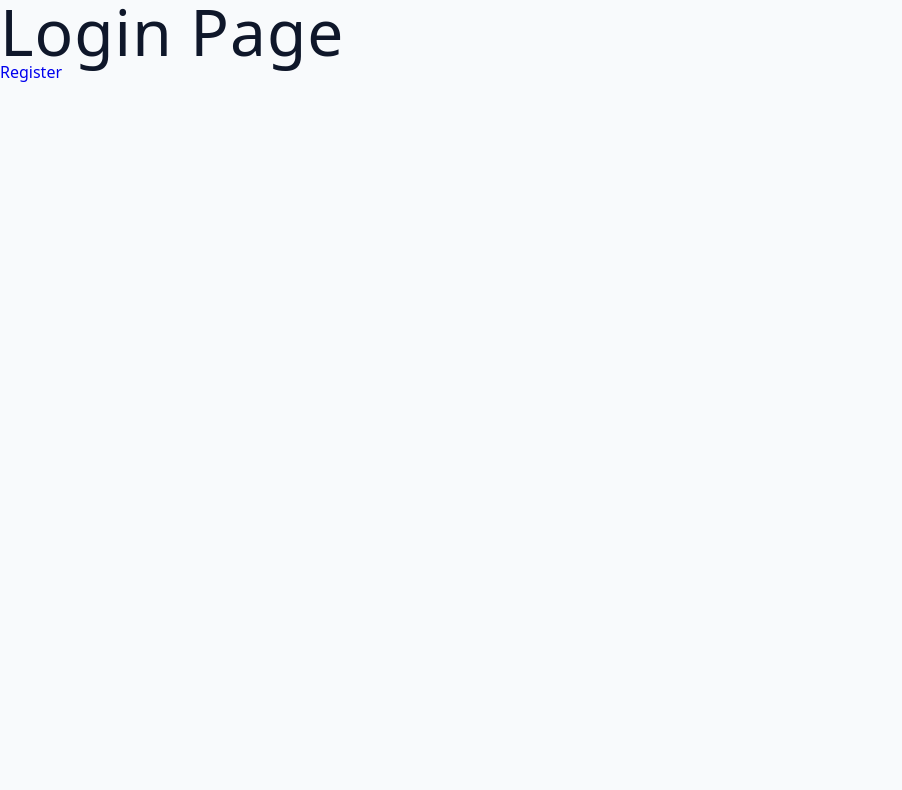
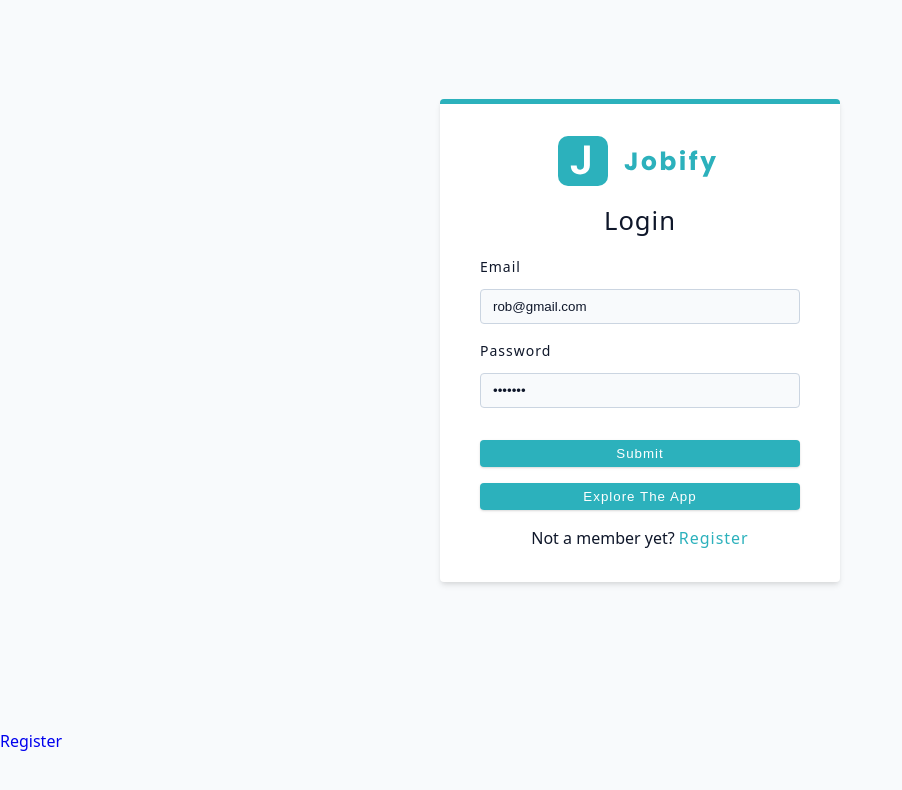
Before and after one commit to Epiq122/Jobify, a React (Vite) app: page /login in a window 1280 px wide. Shown: the top 790 px of the page, without its empty margins (0-902 px from the left). Built offline with nearby package versions, Linux system fonts and the light colour scheme.

Commit message:
added styling to the login page

```diff
--- a/src/pages/Login.jsx
+++ b/src/pages/Login.jsx
@@ -1,11 +1,70 @@
-import { Link } from 'react-router-dom';
+import { Link } from "react-router-dom";
+import styled from "styled-components";
+import Logo from "../components/Logo.jsx";
+import FormRow from "../components/FormRow.jsx";
 
 const Login = () => {
   return (
-    <div>
-      <h1>Login Page</h1>
-      <Link to={'/register'}>Register</Link>
-    </div>
+    <Wrapper>
+      <form className="form">
+        <Logo />
+        <h4>Login</h4>
+        <FormRow type="email" name="email" defaultValue="rob@gmail.com" />
+        <FormRow type="password" name="password" defaultValue="test123" />
+        <button type="button" className="btn btn-block">
+          submit
+        </button>
+        <button type="button" className="btn btn-block">
+          explore the app
+        </button>
+        <p>
+          Not a member yet?
+          <Link to="/register" className="member-btn">
+            Register
+          </Link>
+        </p>
+      </form>
+      <Link to={"/register"}>Register</Link>
+    </Wrapper>
   );
 };
+
+const Wrapper = styled.section`
+  min-height: 100vh;
+  display: grid;
+  align-items: center;
+
+  .logo {
+    display: block;
+    margin: 0 auto;
+    margin-bottom: 1.38rem;
+  }
+
+  .form {
+    max-width: 400px;
+    border-top: 5px solid var(--primary-500);
+  }
+
+  h4 {
+    text-align: center;
+    margin-bottom: 1.38rem;
+  }
+
+  p {
+    margin-top: 1rem;
+    text-align: center;
+    line-height: 1.5;
+  }
+
+  .btn {
+    margin-top: 1rem;
+  }
+
+  .member-btn {
+    color: var(--primary-500);
+    letter-spacing: var(--letter-spacing);
+    margin-left: 0.25rem;
+  }
+`;
+
 export default Login;
```
Also changed, not shown: src/assets/wrappers/RegisterAndLoginPage.js (deleted, +0 -34 lines).
